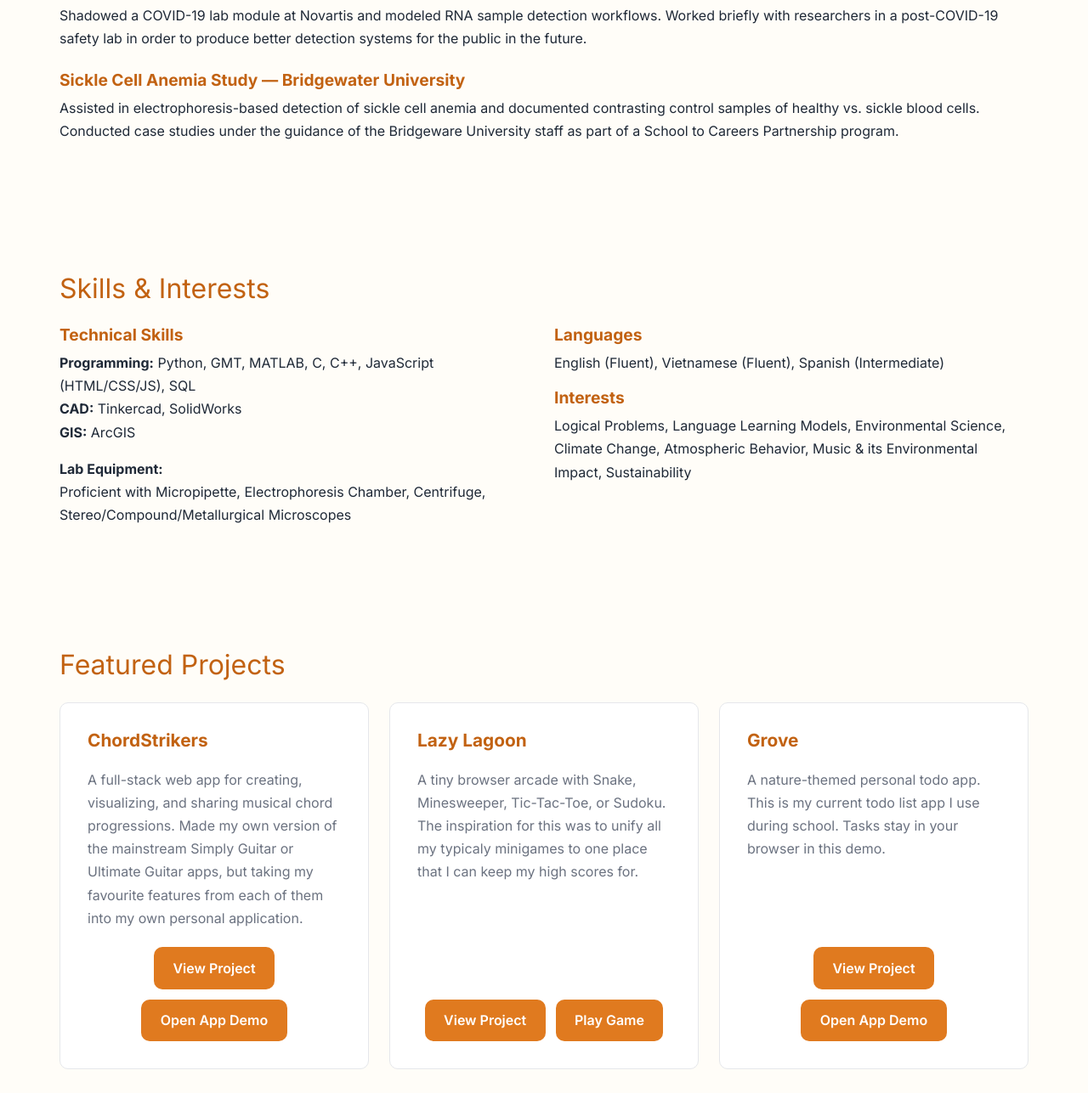
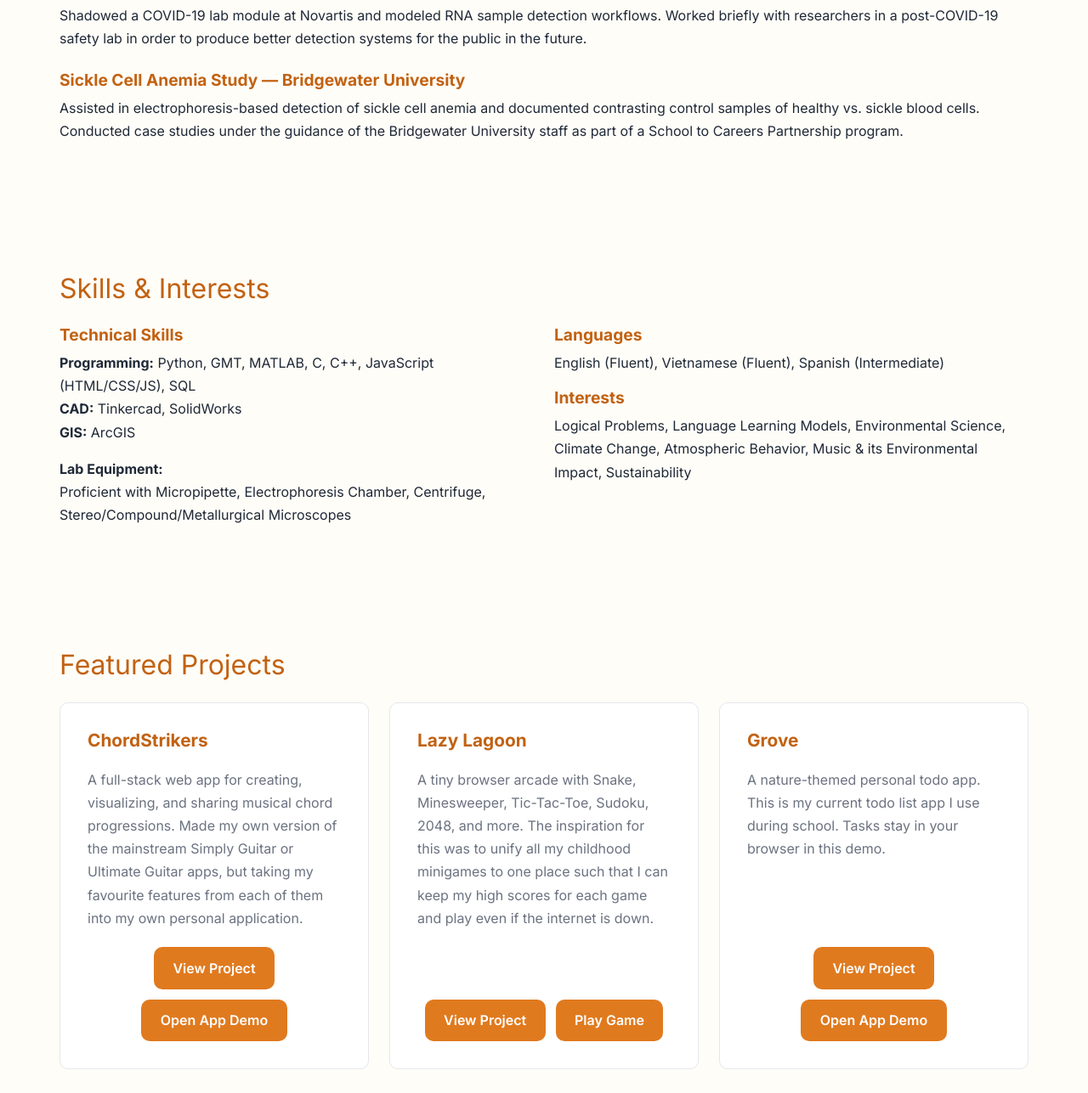
Before and after one commit to duykhang132005/portfolio, a plain HTML site: page index.html in a window 1280 px wide. Shown: the part 2533-3820 px from the top of the page at 85% size. Drawn offline with nearby package versions, Linux system fonts and the light colour scheme.

Commit message:
Soft updates in writing/image pre-load

```diff
--- a/index.html
+++ b/index.html
@@ -9,7 +9,7 @@
   <meta property="og:title" content="Khang Nguyen — Portfolio" />
   <meta property="og:description" content="Harvard CS & Earth and Planetary Sciences student building thoughtful software inspired by music and nature." />
   <meta property="og:type" content="website" />
-  <meta property="og:image" content="assets/img/IMG_1037.JPG" />
+  <meta property="og:image" content="https://duykhang132005.github.io/portfolio/assets/img/IMG_1037.JPG" />
 
   <link rel="preconnect" href="https://fonts.googleapis.com" />
   <link rel="preconnect" href="https://fonts.gstatic.com" crossorigin />
@@ -168,7 +168,7 @@
           <h3>Sickle Cell Anemia Study &mdash; Bridgewater University</h3>
           <p>
             Assisted in electrophoresis-based detection of sickle cell anemia and documented contrasting
-            control samples of healthy vs. sickle blood cells. Conducted case studies under the guidance of the Bridgeware University staff as part of a School to Careers Partnership program.
+            control samples of healthy vs. sickle blood cells. Conducted case studies under the guidance of the Bridgewater University staff as part of a School to Careers Partnership program.
           </p>
         </article>
 
@@ -241,8 +241,7 @@
             <article class="project-card lift fade-up">
               <h3>Lazy Lagoon</h3>
               <p>
-                A tiny browser arcade with Snake, Minesweeper,
-                Tic-Tac-Toe, or Sudoku. The inspiration for this was to unify all my typicaly minigames to one place that I can keep my high scores for.
+                A tiny browser arcade with Snake, Minesweeper, Tic-Tac-Toe, Sudoku, 2048, and more. The inspiration for this was to unify all my childhood minigames to one place such that I can keep my high scores for each game and play even if the internet is down.
               </p>
               <div class="project-card-actions">
                 <a href="https://github.com/duykhang132005/Personal_Projects-lazy-lagoon"
```
